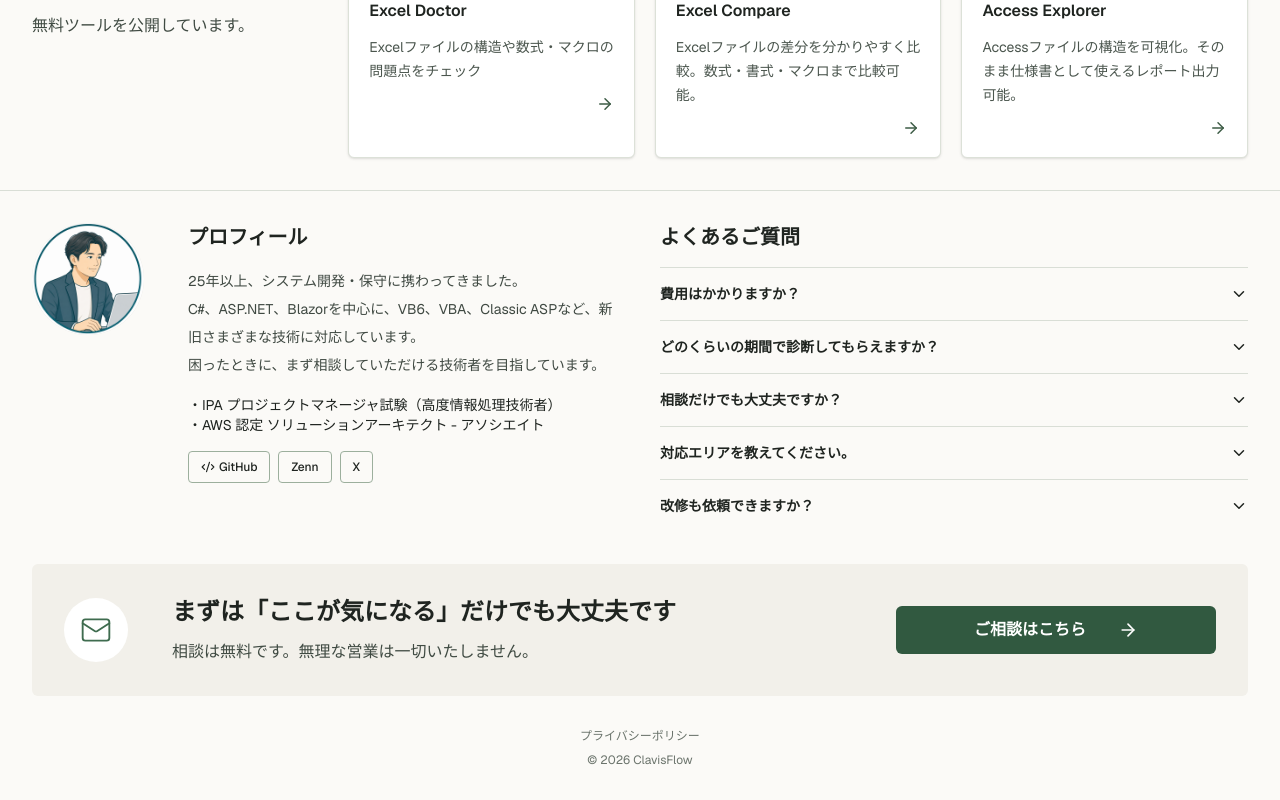
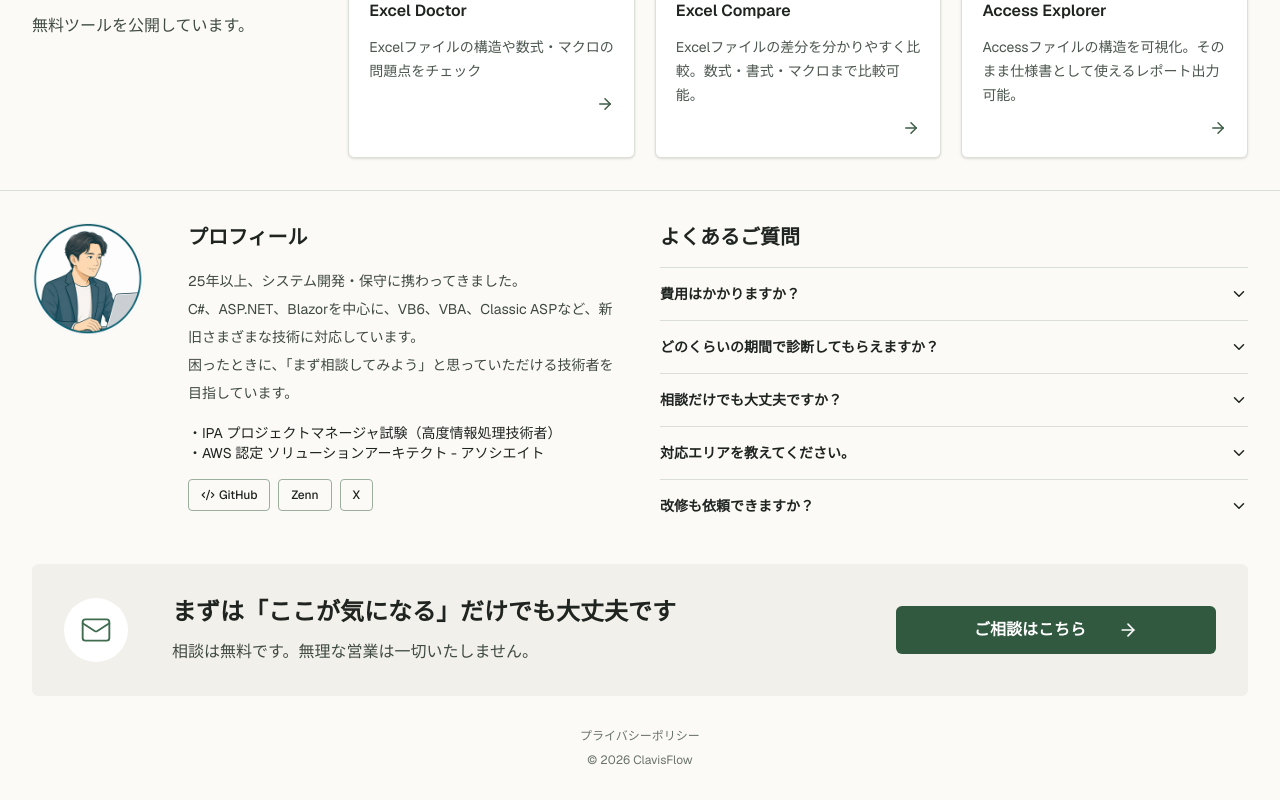
Before and after one commit to clavisflow/LandingPage, a Next.js app: page / in a window 1280 px wide. Shown: the part 2185-2985 px from the top of the page. Built offline with nearby package versions, Linux system fonts and the light colour scheme; a web font is replaced by a local one.

Commit message:
微調整

```diff
--- a/src/app/page.tsx
+++ b/src/app/page.tsx
@@ -404,7 +404,7 @@
               <br />
               C#、ASP.NET、Blazorを中心に、VB6、VBA、Classic ASPなど、新旧さまざまな技術に対応しています。
               <br />
-              困ったときに、まず相談していただける技術者を目指しています。
+              困ったときに、「まず相談してみよう」と思っていただける技術者を目指しています。
             </p>
             <div className="mt-4 text-sm flex flex-wrap gap-2">
               ・IPA プロジェクトマネージャ試験（高度情報処理技術者）<br/>
```
